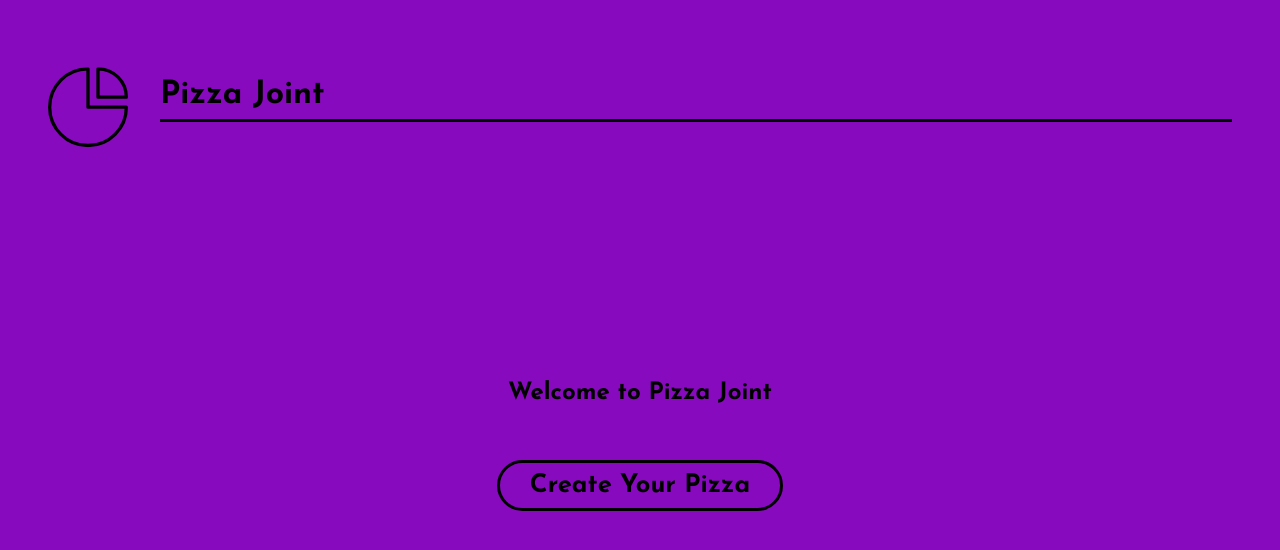
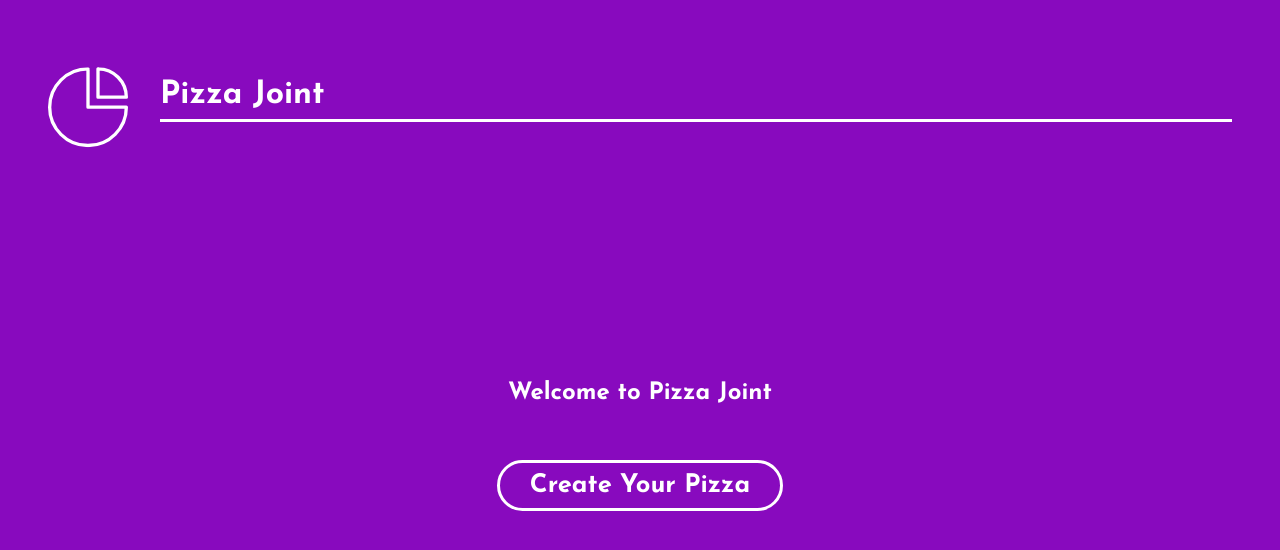
Before and after one commit to nhtanvir93/pizzajoint, a React (Vite) app: page / in a window 1280 px wide. Shown: the top 550 px of the page. Built offline with nearby package versions, Linux system fonts and the light colour scheme.

Commit message:
feat: new animation added for brand icon, fix: font color modified to white

```diff
--- a/src/components/Header.tsx
+++ b/src/components/Header.tsx
@@ -14,34 +14,66 @@ const brandContainerVariants = {
   }
 } as const;
 
+const svgVariants = {
+  hidden: {
+    rotate: -180
+  },
+  visible: {
+    rotate: 0,
+    transition: {
+      duration: 1
+    }
+  }
+} as const;
+
+const pathVariants = {
+  hidden: {
+    opacity: 0,
+    pathLength: 0
+  },
+  visible: {
+    opacity: 1,
+    pathLength: 1,
+    transition: {
+      duration: 2,
+      ease: "easeInOut"
+    }
+  }
+} as const;
+
 export default function Header() {
   return (
     <div className="header">
       <div className="brand-icon">
-        <svg
+        <motion.svg
           width="80"
           height="80"
           viewBox="0 0 48 48"
           xmlns="http://www.w3.org/2000/svg"
+          variants={svgVariants}
+          initial="hidden"
+          animate="visible"
         >
-          <path
+          <motion.path
             d="M24 1A23 23 0 1 0 47 24H24Z"
             fill="none"
-            stroke="#000"
+            stroke="#fff"
             strokeWidth="2"
             strokeLinecap="round"
             strokeLinejoin="round"
+            variants={pathVariants}
           />
 
-          <path
+          <motion.path
             d="M30 1V18H47A17 17 0 0 0 30 1Z"
             fill="none"
-            stroke="#000"
+            stroke="#fff"
             strokeWidth="2"
             strokeLinecap="round"
             strokeLinejoin="round"
+            variants={pathVariants}
           />
-        </svg>
+        </motion.svg>
       </div>
       <motion.div
         className="brand-title"
--- a/src/components/Modal.tsx
+++ b/src/components/Modal.tsx
@@ -18,7 +18,7 @@ const modalVariants = {
     exit: {
         y: '-100vh'
     }
-};
+} as const;
 
 const actionButtonVariants = {
     hover: {
--- a/src/index.css
+++ b/src/index.css
@@ -2,6 +2,7 @@ body {
   font-family: 'Josefin Sans', sans-serif;
   background-color: #880abe;
   position: relative;
+  color: #fff;
 }
 
 .container {
@@ -28,7 +29,7 @@ body {
 }
 
 .brand-title {
-  border-bottom: 3px solid #000;
+  border-bottom: 3px solid #fff;
   flex: 1;
 }
 
@@ -52,21 +53,17 @@ button {
   background-color: transparent;
   font-size: 1.6rem;
   outline: 0;
-  border: 3px solid #000;
+  border: 3px solid #fff;
   cursor: pointer;
   transition: all .2s linear;
   margin-top: 20px;
   font-weight: 900;
-}
-
-button:hover {
-  background-color: #000;
-  color: #880abe;
+  color: #fff;
 }
 
 .action-title {
   padding-bottom: 0.5rem;
-  border-bottom: 1px solid #000;
+  border-bottom: 1px solid #fff;
 }
 
 ul {
@@ -124,8 +121,14 @@ button:disabled {
   padding: 40px 20px;
   border-radius: 10px;
   text-align: center;
+  color: #000;
 }
 
 .modal p {
   font-weight: 900;
 }
+
+.modal button {
+  color: #000;
+  border: 3px solid #000;
+}
```
